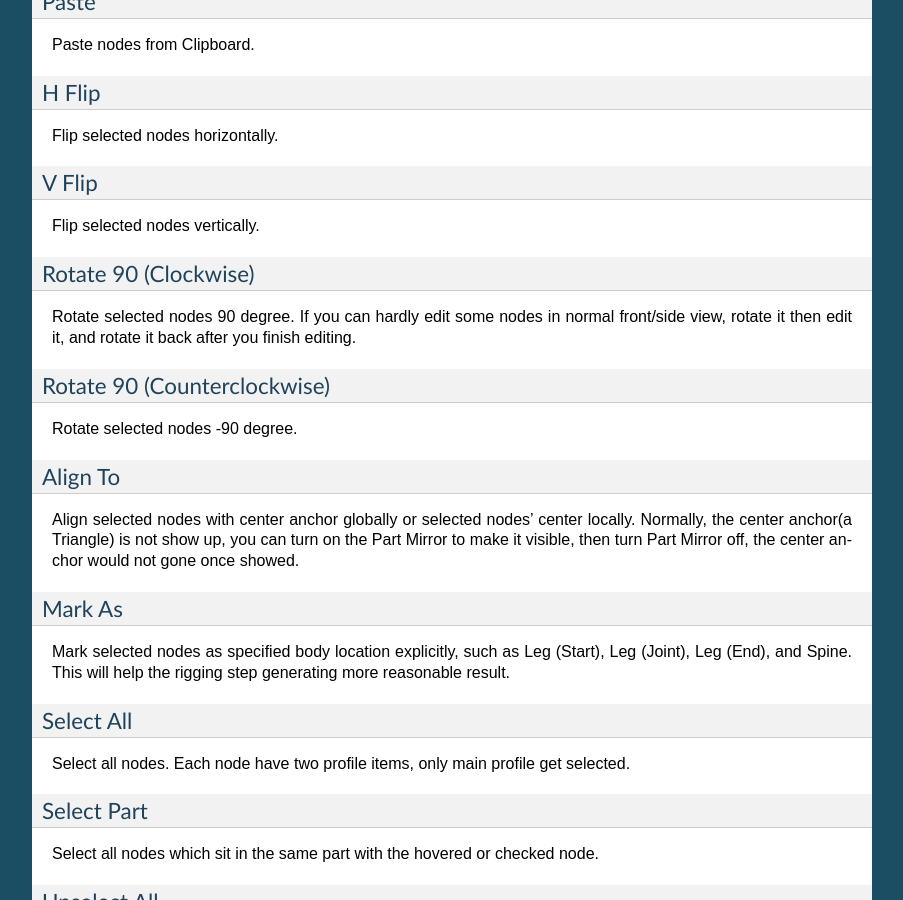
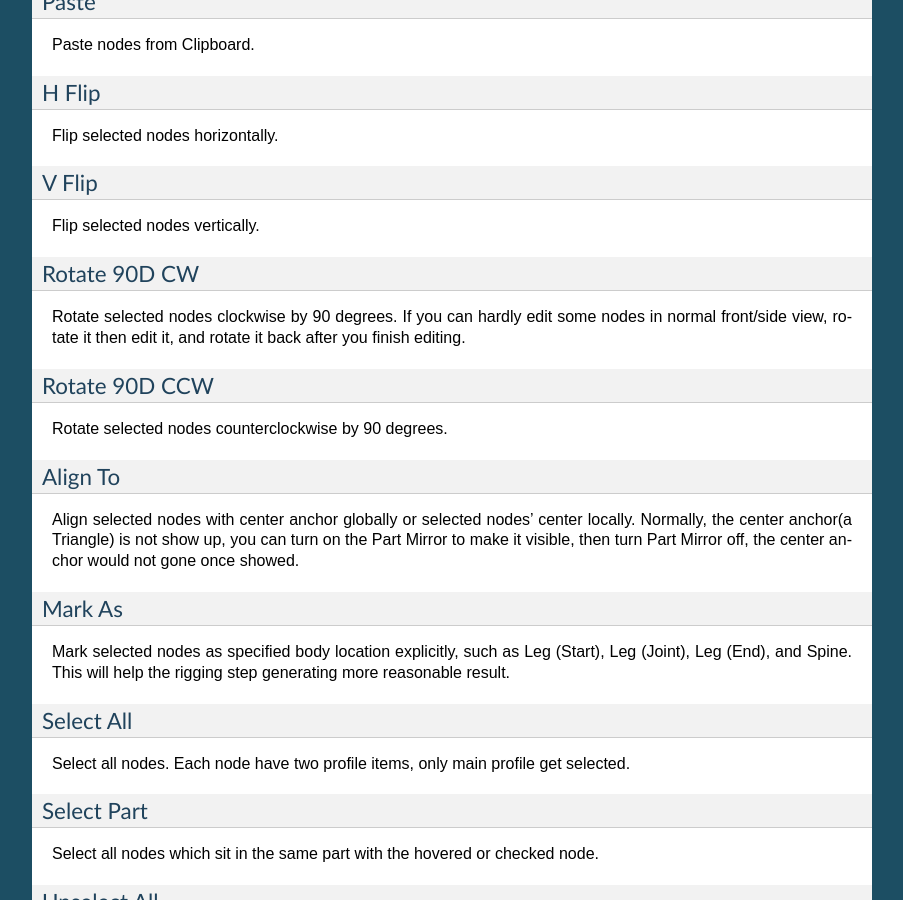
Before and after one commit to huxingyi/dust3d, a Sphinx documentation site: the page built from docs/interface/menubar.rst, in a window 1280 px wide and 900 px high, scrolled down 1782 px. Shown: the whole window, without its empty margins (198-1101 px from the left). Built offline with Sphinx 7.4.7, drawn with Linux system fonts in a browser that asks for light colours; some of the changed text lies outside the part shown.

Commit message:
Fix typo

```diff
--- a/docs/interface/menubar.rst
+++ b/docs/interface/menubar.rst
@@ -85,13 +85,13 @@ V Flip
 ~~~~~~~~~~~~~~~~~~~~~~~~~~~~~~~
 Flip selected nodes vertically.
 
-Rotate 90 (Clockwise)
+Rotate 90D CW
 ~~~~~~~~~~~~~~~~~~~~~~~~~~~~~~~
-Rotate selected nodes 90 degree. If you can hardly edit some nodes in normal front/side view, rotate it then edit it, and rotate it back after you finish editing.
+Rotate selected nodes clockwise by 90 degrees. If you can hardly edit some nodes in normal front/side view, rotate it then edit it, and rotate it back after you finish editing.
 
-Rotate 90 (Counterclockwise)
+Rotate 90D CCW
 ~~~~~~~~~~~~~~~~~~~~~~~~~~~~~~~
-Rotate selected nodes -90 degree.
+Rotate selected nodes counterclockwise by 90 degrees.
 
 Align To
 ~~~~~~~~~~~~~~~~~~~~~~~~~~~~~~~
```
Also changed, not shown: 2 other files.
